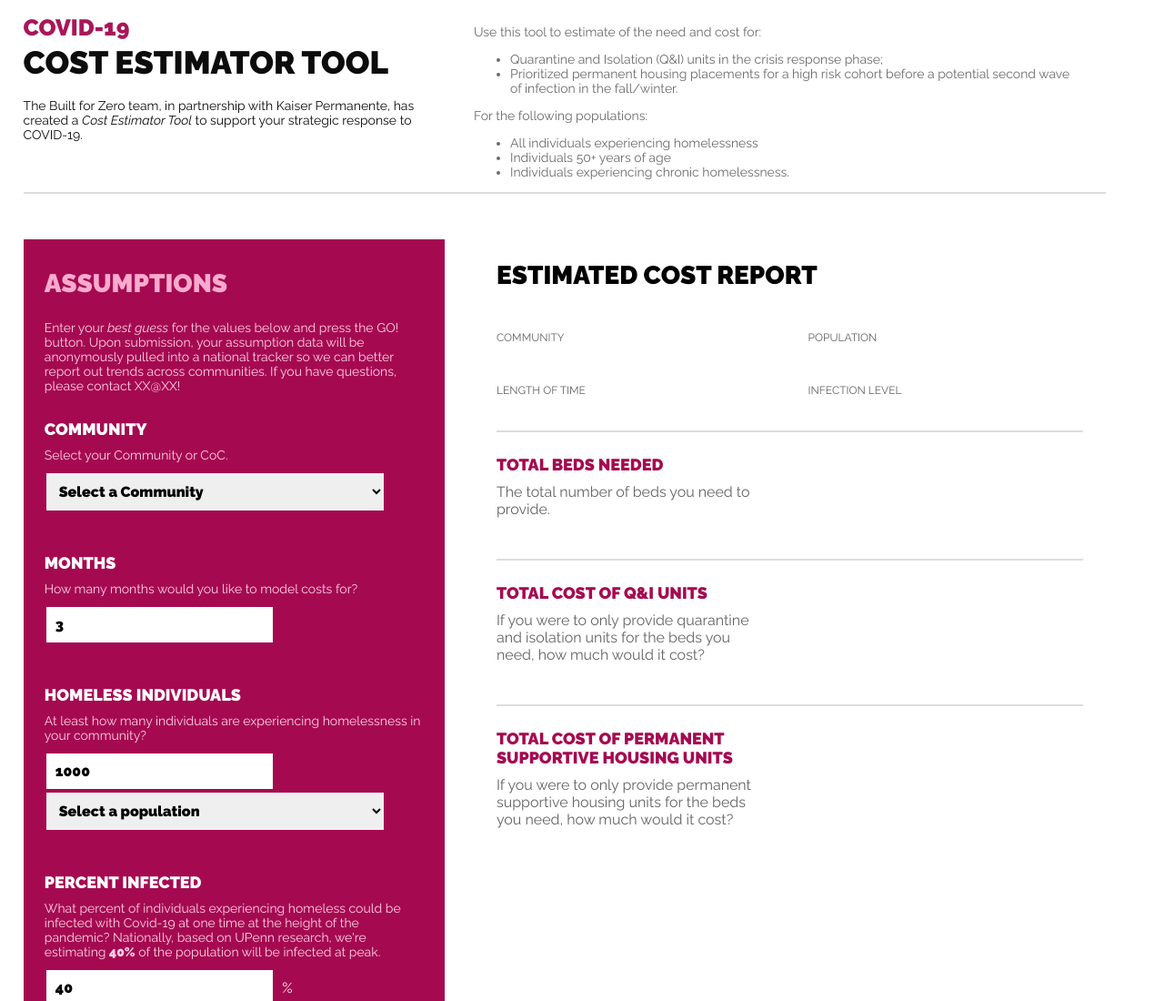
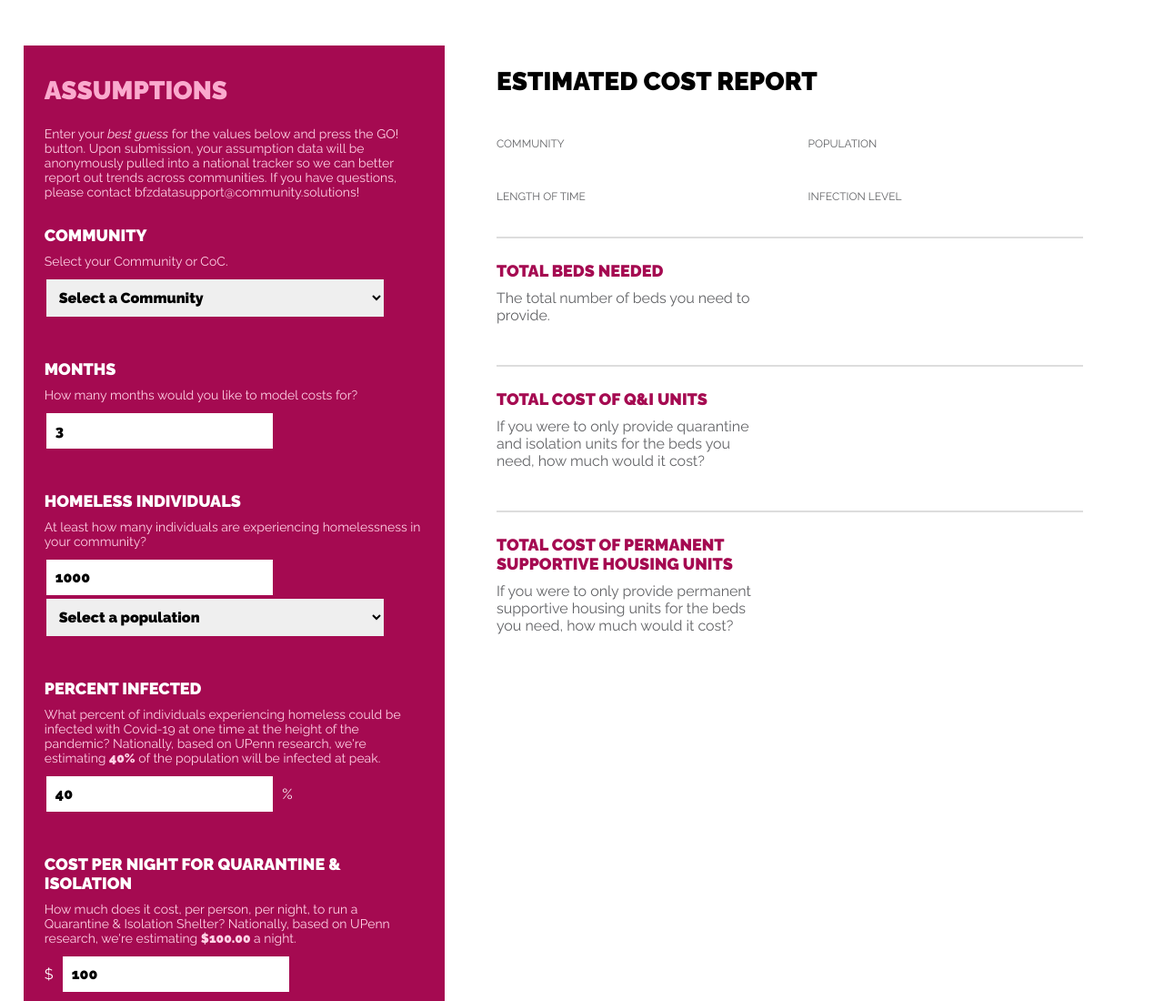
Before and after one commit to builtforzero/covid-cost-estimator, a plain HTML site: page index.html in a window 1280 px wide. Shown: the top 1100 px of the page at 91% size. Drawn offline with Linux system fonts and the light colour scheme.

Commit message:
removed intro text

```diff
--- a/index.html
+++ b/index.html
@@ -14,7 +14,7 @@
 
 <body>
 
-    <div id="title-wrapper">
+    <!-- <div id="title-wrapper">
         <div id="title">
             <h1 style="color: #a50a51; font-size: 25px; line-height: 0px;">COVID-19</h1>
             <h1 style="font-size: 35px; line-height: 32px;">COST ESTIMATOR TOOL</h1>
@@ -46,9 +46,9 @@
             </div>
         </div>
 
-    </div>
-
-    <hr style="margin: 0px 0px 15px 0px; height:2px; border-width:0;background-color:rgb(221, 221, 221)">
+    </div> -->
+<!--
+    <hr style="margin: 0px 0px 15px 0px; height:2px; border-width:0;background-color:rgb(221, 221, 221)"> -->
 
     <div id="body-wrapper">
         <div id="col1">
@@ -57,7 +57,7 @@
                 <h2 style="color: #faaace">ASSUMPTIONS</h2>
                 <p class="helptext">Enter your <i>best guess</i> for the values below and press the GO! button. Upon
                     submission, your assumption data will be anonymously pulled into a national tracker so we can better
-                    report out trends across communities. If you have questions, please contact XX@XX!</p>
+                    report out trends across communities. If you have questions, please contact bfzdatasupport@community.solutions!</p>
                 <br>
                 <form name="submitToGoogleSheet" id="form-input">
                     <div id="form-wrapper">
```
